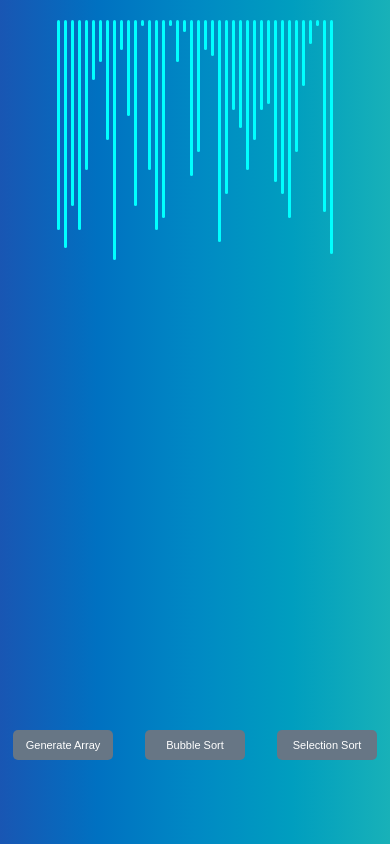
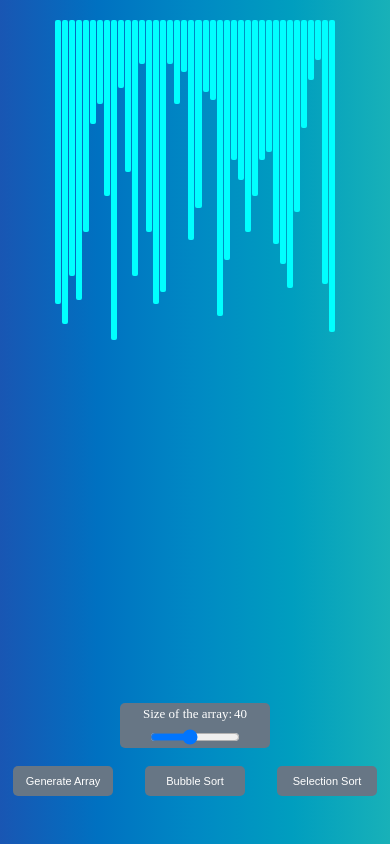
Before and after one commit to ankitup05/sort-visualiser, a plain HTML site: page index.html in a window 390 px wide. Drawn offline with Linux system fonts and the light colour scheme.

Commit message:
array size feature added

```diff
--- a/bubble.js
+++ b/bubble.js
@@ -2,38 +2,52 @@ let sort_btn=document.getElementById('bubble_sort_btn');
 
 async function bubbleSort(array) {
     let bars=document.getElementsByClassName("bar");
+    for(let k=0;k<numOfBars;k++)
+    {
+        // if(k!=i && k!=min_indx)
+        bars[k].style.backgroundColor="aqua";
+    }
+    for(let i=0;i<numOfBars;i++)
+    {
 
-    for(let i=0;i<array.length;i++)
-    {
-        for(let j=0;j<array.length-i-1;j++)
+        for(let j=0;j<numOfBars-i-1;j++)
         {
-            if(array[j]>array[j+1])
-            {
-                for(let k=0;k<array.length;k++)
+            await sleep(30);
+            for(let k=0;k<numOfBars-i-1;k++)
                 {
                     if(k!=j && k!=j+1)
                     bars[k].style.backgroundColor="aqua";
                 }
+            bars[j].style.backgroundColor="lightgreen";
+
+            bars[j+1].style.backgroundColor="lightgreen";
+
+            if(array[j]>array[j+1])
+            {
+
                 let temp=array[j];
                 array[j]=array[j+1];
                 array[j+1]=temp;
 
                 bars[j].style.height=array[j]*heightFactor +'px';
-                bars[j].style.backgroundColor="lightgreen";
-                // bars[j].innerText=array[j];
+                // bars[j].style.backgroundColor="lightgreen";
 
                 bars[j+1].style.height=array[j+1]*heightFactor +'px';
-                bars[j+1].style.backgroundColor="lightgreen";
-                // bars[j+1].innerText=array[j+1];
+                // bars[j+1].style.backgroundColor="lightgreen";
                 await sleep(30);
             }
+
+
         }
         await sleep(30);
-        for(let k=0;k<array.length;k++)
-        {
-            // if(k!=i && k!=min_indx)
-            bars[k].style.backgroundColor="darkblue";
-        }
+        if(numOfBars-i-2>=0)
+        bars[numOfBars-i-2].style.backgroundColor="aqua";
+        bars[numOfBars-i-1].style.backgroundColor="darkblue";
+    }
+    for(let k=0;k<numOfBars;k++)
+    {
+        // if(k!=i && k!=min_indx)
+        bars[k].style.backgroundColor="darkblue";
     }
     return array;
 }
--- a/index.html
+++ b/index.html
@@ -1,15 +1,31 @@
 <!DOCTYPE html>
 <html lang="en">
   <head>
-    <meta charset="UTF-8">
-    <meta name="viewport" content="width=device-width, initial-scale=1.0">
+    <meta charset="UTF-8" />
+    <meta name="viewport" content="width=device-width, initial-scale=1.0" />
     <title>Document</title>
-    <link rel="stylesheet" href="style.css">
+    <link rel="stylesheet" href="style.css" />
   </head>
   <body>
     <div class="container">
-        <div class="bars_container" id="bars_container">
+      <div class="bars_container" id="bars_container"></div>
 
+      <div class="array_inputs">
+        <div id="size_info_container">
+            <p>Size of the array:</p>
+            <span id="array_size"></span>
+        </div>
+
+        <input
+          id="a_size"
+          type="range"
+          min="10"
+          max="80"
+          step="1"
+        />
+        <!-- <p>Speed of the algorithm:</p> -->
+        <!-- <input id="a_speed" type="range" min="1" max="5" step="1" value="4"> -->
+        <!-- <button id="a_generate">Generate New Array!</button> -->
       </div>
 
       <div class="buttons_container">
@@ -19,11 +35,8 @@
       </div>
     </div>
 
-
-
     <script src="index.js"></script>
     <script src="bubble.js"></script>
     <script src="selection.js"></script>
-
   </body>
 </html>
--- a/index.js
+++ b/index.js
@@ -1,22 +1,53 @@
 let randomize_array=document.getElementById('randomize_array_btn');
 // let sort_btn=document.getElementById('sort_btn');
 let bars_container=document.getElementById('bars_container');
-let minRange=1;
-let maxRange=40;
+const inputSlider=document.getElementById('a_size');
+const array_size=document.getElementById('array_size');
+// initially
+let minRange=10;
+let maxRange=80;
 let numOfBars=40;
-let heightFactor=6;
+array_size.innerText=numOfBars;
 
-let unsorted_array=new Array(numOfBars);
+handleSlider();
+
+let heightFactor=4;
+
+let unsorted_array=[];
+// createRandomArray();
+function createRandomArray() {
+    for( let i=0;i<numOfBars ;i++) {
+        unsorted_array[i]=randomNum(minRange,maxRange);
+    }
+};
+
+function handleSlider() {
+    inputSlider.value = numOfBars;
+    // createRandomArray();
+    // function createRandomArray() {
+    //     for( let i=0;i<numOfBars ;i++) {
+    //         unsorted_array[i]=randomNum(minRange,maxRange);
+    //     }
+    // };
+    // renderBars(unsorted_array);
+
+}
+
+inputSlider.addEventListener("input", (e) => {
+    numOfBars = e.target.value;
+    array_size.innerText=numOfBars;
+    console.log(numOfBars);
+    createRandomArray();
+    renderBars(unsorted_array);
+    handleSlider();
+})
+
 
 function randomNum(min,max){
     return Math.floor(Math.random() * (max-min+1))+min;
 };
 
-function createRandomArray() {
-    for( let i=0;i<numOfBars ;i++) {
-        unsorted_array[i]=randomNum(minRange,maxRange);
-    }
-};
+
 
 document.addEventListener("DOMContentLoaded",function() {
     createRandomArray();
@@ -24,7 +55,8 @@ document.addEventListener("DOMContentLoaded",function() {
 });
 
 function renderBars(array) {
-    for(let i=0;i<array.length;i++)
+    bars_container.innerHTML="";
+    for(let i=0;i<numOfBars;i++)
     {
         let bar=document.createElement('div');
         bar.classList.add('bar');
--- a/selection.js
+++ b/selection.js
@@ -5,16 +5,16 @@ async function selection(array){
     // const ele=document.querySelectorAll('.sort');
     let bars=document.getElementsByClassName("bar");
 
-    for(let i=0; i<array.length-1; i++)
+    for(let i=0; i<numOfBars-1; i++)
     {
         let min_indx=i;
         // ele[i].style.background='red';
-        for(let j=i+1; j<array.length; j++)
+        for(let j=i+1; j<numOfBars; j++)
         {
 
             if(array[j]<array[min_indx])
             {
-                for(let k=0;k<array.length;k++)
+                for(let k=0;k<numOfBars;k++)
                 {
                     if(k!=i && k!=min_indx)
                     bars[k].style.backgroundColor="aqua";
@@ -38,7 +38,7 @@ async function selection(array){
         await sleep(100);
 
     }
-    for(let k=0;k<array.length;k++)
+    for(let k=0;k<numOfBars;k++)
         {
             // if(k!=i && k!=min_indx)
             bars[k].style.backgroundColor="darkblue";
--- a/style.css
+++ b/style.css
@@ -8,34 +8,43 @@
 .container{
     height: 100vh;
     width: 90% ;
+    position: relative;
     max-width: 100vw;
     margin: 0 auto;
     display: flex;
     flex-direction: column;
     align-items: center;
-    justify-content: space-between;
+    /* justify-content:space-between; */
     padding: 20px 0px;
 }
 
 .bars_container{
     display: flex;
     flex-direction: row;
+    width: 80%;
+    justify-content: center;
+}
 
+.buttons_container{
+    position: absolute;
+    bottom: 2rem;
 }
 
 body{
     /* background: rgb(131,58,180); */
 /* background: linear-gradient(90deg, rgba(131,58,180,1) 0%, rgba(69,194,252,0.7245491946778712) 100%, rgba(44,61,255,0.7385547969187676) 100%); */
 background-image: linear-gradient(to right, #1956b3, #0071c1, #0089c4, #009ebf, #18b1b8);
+background-repeat:no-repeat;
+object-fit:fill;
 }
 
 .bar{
     /* height: 200px; */
-    transition: height 0.5s ease-in-out;
+    transition: height 0.3s ease-in-out;
     background-color: aqua ;
-    width: 10px ;
+    width: 100px ;
     /* border: 1px solid black; */
-    margin: 0 2px;
+    margin: 0 0.5px;
     border-radius: 2px;
 }
 
@@ -55,18 +64,43 @@ background-image: linear-gradient(to right, #1956b3, #0071c1, #0089c4, #009ebf,
     background-color: #56697b;
 }
 
+.array_inputs{
+    display: flex;
+    flex-direction: column;
+    width: 200px;
+    height: 50px;
+    color: white;
+    border-radius: 5px;
+
+    /* transform: translateY(8rem); */
+    justify-content: center;
+    align-items: center;
+    gap: 7px;
+    background-color: #677685;
+    transition: 0.2s ease-in-out;
+    position: absolute;
+    bottom: 5rem;
+}
+.array_inputs:hover{
+    background-color: #56697b;
+}
+#a_size{
+    width: 60%;
+}
+
 @media screen and (max-width: 720px) {
     body {
         /* background: rgb(131,58,180); */
         /* background: linear-gradient(90deg, rgba(131,58,180,1) 0%, rgba(48,210,255,0.8253895308123249) 0%, rgba(44,61,255,0.7385547969187676) 100%); */
         background-image: linear-gradient(to right, #1956b3, #0071c1, #0089c4, #009ebf, #18b1b8);
     }
-    .bar{
+    /* .bar{
         width: 3px;
-    }
+    } */
+
     .buttons_container{
         display: flex;
-        margin-bottom: 3rem;
+        /* margin-bottom: 2rem; */
     }
     .btn{
         width: 100px;
@@ -74,4 +108,18 @@ background-image: linear-gradient(to right, #1956b3, #0071c1, #0089c4, #009ebf,
         margin: 1rem;
         font-size: 11px;
     }
+    .array_inputs{
+        width: 150px;
+        height: 45px;
+        font-size: 13px;
+        bottom: 6rem;
+    }
   }
+
+  #size_info_container{
+    display: flex;
+  }
+
+  #array_size{
+    margin-left: 2px;
+  }
```
Lines whose indentation alone changed are shown as unchanged.
